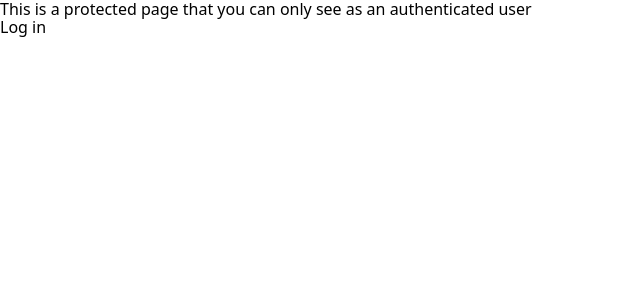
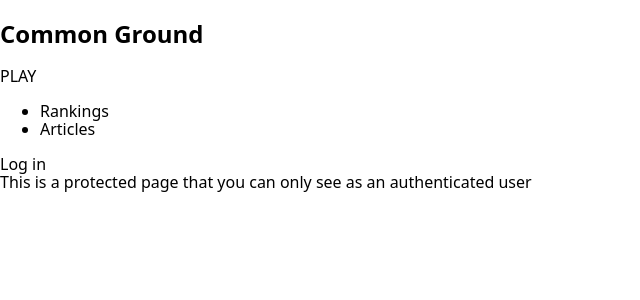
Before and after one commit to seanmturley/common-ground, a Next.js app: page /protected in a window 1280 px wide. Shown: the top 300 px of the page, without its empty margins (0-640 px from the left). Built offline with nearby package versions, Linux system fonts and the light colour scheme; no server answers.

Commit message:
[#12] Add NavBar with draft HTML skeleton

```diff
--- a/src/app/layout.tsx
+++ b/src/app/layout.tsx
@@ -1,5 +1,6 @@
 import "/node_modules/modern-normalize/modern-normalize.css";
 import "./globals.css";
+import NavBar from "@components/NavBar";
 
 const defaultUrl = process.env.VERCEL_URL
   ? `https://${process.env.VERCEL_URL}`
@@ -19,6 +20,7 @@ export default function RootLayout({
   return (
     <html lang="en">
       <body>
+        <NavBar />
         <main>{children}</main>
       </body>
     </html>
--- a/src/app/protected/page.tsx
+++ b/src/app/protected/page.tsx
@@ -6,9 +6,6 @@ export default function ProtectedPage() {
       <div>
         This is a protected page that you can only see as an authenticated user
       </div>
-      <nav>
-        <AuthButton />
-      </nav>
     </section>
   );
 }
--- /dev/null
+++ b/src/components/NavBar.tsx
@@ -0,0 +1,22 @@
+import Link from "next/link";
+import AuthButton from "@components/AuthButton";
+
+export default function NavBar() {
+  return (
+    <nav>
+      <h1>
+        <Link href="/">Common Ground</Link>
+      </h1>
+      <Link href="/play">PLAY</Link>
+      <ul>
+        <li>
+          <Link href="/rankings">Rankings</Link>
+        </li>
+        <li>
+          <Link href="/articles">Articles</Link>
+        </li>
+      </ul>
+      <AuthButton />
+    </nav>
+  );
+}
```
Also changed, not shown: src/app/page.tsx (+1 -9 lines), 1 other file (tests, documents, lock files or other folders).
